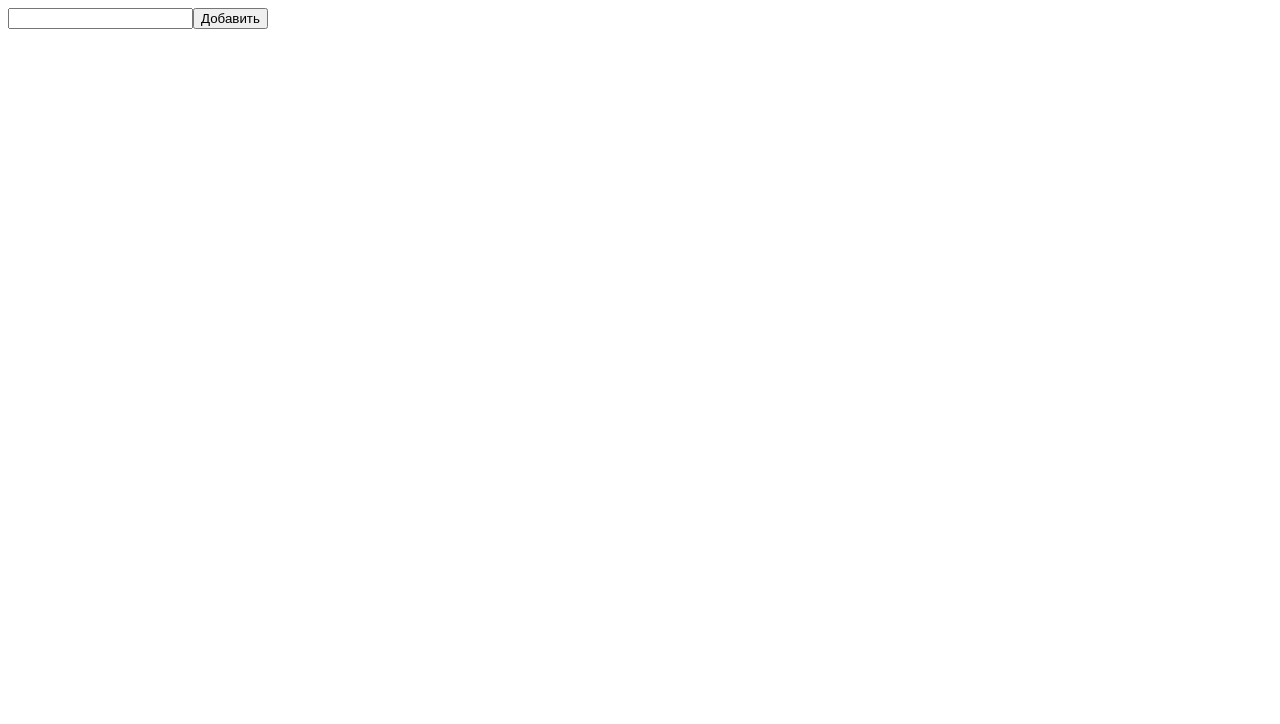
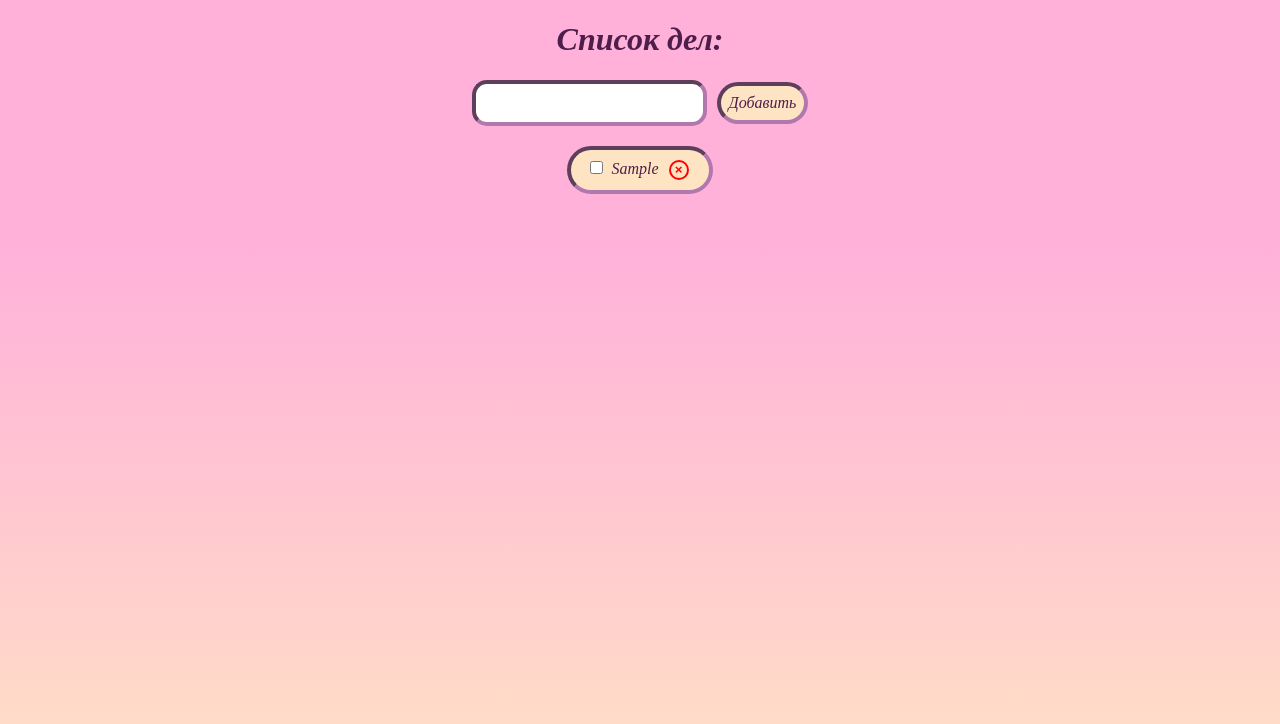
Before and after one commit to ParLelya/todo-list-rts, a React (Create React App) app: page / in a window 1280 px wide. Both pictures are taken after typing "Sample" into the empty fields and a click on the button "Добавить". Shown: the top 724 px of the page. Built offline with nearby package versions, Linux system fonts and the light colour scheme.

Commit message:
Add styles

```diff
--- a/src/components/App.tsx
+++ b/src/components/App.tsx
@@ -1,11 +1,36 @@
 import { useState, useEffect, useRef } from "react"
 import { ITodo } from "../types/data"
-import TodoList from "./TodoList";
-import Input from "./Input";
+import TodoList from "./List/TodoList";
+import '../style.css'
 
 const App: React.FC = () => {
+	const [value, setValue] = useState('');
+	const [todos, setTodos] = useState<ITodo[]>([]);
 
-	const [todos, setTodos] = useState<ITodo[]>([]);
+	const inputRef = useRef<HTMLInputElement>(null)
+
+	useEffect(() => {
+		inputRef.current?.focus()
+	}, [])
+
+	const addTodo = () => {
+		if (value) {
+			setTodos([...todos, {
+				id: Date.now(),
+				title: value,
+				complete: false,
+			}])
+			setValue('')
+		}
+	};
+
+	const handleChange: React.ChangeEventHandler<HTMLInputElement> = (e) => {
+		setValue(e.target.value)
+	}
+
+	const handleKeyDown: React.KeyboardEventHandler<HTMLInputElement> = (e) => {
+		if (e.key === 'Enter') addTodo()
+	}
 
 	const removeTodo = (id: number): void => {
 		setTodos(todos.filter(todo => todo.id !== id))
@@ -23,7 +48,18 @@ const App: React.FC = () => {
 
 	return (
 		<div>
-			<Input/>
+			<h1>Список дел:</h1>
+			<div className="input">
+				<input
+					value={value}
+					onChange={handleChange}
+					onKeyDown={handleKeyDown}
+					ref={inputRef}
+				/>
+				<button onClick={addTodo}>
+					Добавить
+				</button>
+			</div>
 			<TodoList
 				items={todos}
 				removeTodo={removeTodo}
--- a/src/components/Input.tsx
+++ /dev/null
@@ -1,49 +0,0 @@
-import React from 'react'
-import { useState, useEffect, useRef } from "react"
-import { ITodo } from '../types/data';
-
-const Input = () => {
-	const [value, setValue] = useState('');
-	const [todos, setTodos] = useState<ITodo[]>([]);
-
-	const inputRef = useRef<HTMLInputElement>(null)
-
-	useEffect(() => {
-		inputRef.current?.focus()
-	}, [])
-
-	const addTodo = () => {
-		if (value) {
-			setTodos([...todos, {
-				id: Date.now(),
-				title: value,
-				complete: false,
-			}])
-			setValue('')
-		}
-	};
-
-	const handleChange: React.ChangeEventHandler<HTMLInputElement> = (e) => {
-		setValue(e.target.value)
-	}
-
-	const handleKeyDown: React.KeyboardEventHandler<HTMLInputElement> = (e) => {
-		if (e.key === 'Enter') addTodo()
-	}
-
-	return (
-		<div>
-			<input
-				value={value}
-				onChange={handleChange}
-				onKeyDown={handleKeyDown}
-				ref={inputRef}
-			/>
-			<button onClick={addTodo}>
-				Добавить
-			</button>
-		</div>
-	)
-}
-
-export default Input
--- /dev/null
+++ b/src/components/Item/TodoItem.module.css
@@ -0,0 +1,12 @@
+.item {
+	font-size: 1rem;
+	font-family: 'Lora', serif;
+	font-weight: 400;
+	font-style: italic;
+	color: #4e1e4a;
+	border: 4px inset #b178ad;
+	border-radius: 25px;
+	background-color: bisque;
+	padding: 5px 15px;
+	margin: 5px;
+}
--- a/src/components/TodoItem.tsx
+++ b/src/components/Item/TodoItem.tsx
@@ -1,5 +1,6 @@
 import React from 'react'
-import { ITodo } from '../types/data'
+import { ITodo } from '../../types/data'
+import classes from './TodoItem.module.css'
 
 interface ITodoItem extends ITodo {
 	toggleTodo: (id: number) => void
@@ -10,24 +11,30 @@ const TodoItem: React.FC<ITodoItem> = (props) => {
 	const { id, title, complete, toggleTodo, removeTodo } = props
 
 	return (
-		<div>
+		<div className={classes.item}>
 			<input
 				type='checkbox'
 				checked={complete}
 				onChange={() => toggleTodo(id)}
 			/>
-			<span>
+			<span style={{padding: '5px'}}>
 				{title}
 			</span>
 			<button
 				onClick={() => removeTodo(id)}
 				style={{
 					background: 'transparent',
-					border: 'none',
+					border: '2px solid red',
+					borderRadius: '100%',
 					outline: 'none',
-					color: 'red'
+					padding: '0px',
+					margin: '5px',
+					height: '20px',
+					width: '20px',
+					color: 'red',
+					fontWeight: '800'
 				}}
-			>x</button>
+			>×</button>
 		</div>
 	)
 }
--- /dev/null
+++ b/src/components/List/TodoList.module.css
@@ -0,0 +1,6 @@
+.list {
+	display: flex;
+	flex-direction: column;
+	justify-content: center;
+	align-items: center;
+}
--- a/src/components/TodoList.tsx
+++ b/src/components/List/TodoList.tsx
@@ -1,6 +1,7 @@
 import React from 'react'
-import TodoItem from './TodoItem'
-import { ITodo } from "../types/data"
+import TodoItem from '../Item/TodoItem'
+import { ITodo } from "../../types/data"
+import classes from './TodoList.module.css'
 
 interface ITodoListProps {
 	items: ITodo[]
@@ -12,7 +13,7 @@ const TodoList: React.FC<ITodoListProps> = (props) => {
 	const { items, toggleTodo, removeTodo } = props
 
 	return (
-		<div>
+		<div className={classes.list}>
 			{items.map(todo =>
 				<TodoItem
 					key={todo.id}
--- /dev/null
+++ b/src/style.css
@@ -0,0 +1,61 @@
+body {
+  font-size: 1em;
+  margin: 0;
+  font-family: 'Lora', serif;
+  font-weight: 400;
+  font-style: italic;
+  color: #4e1e4a;
+  background: -webkit-gradient(linear, left bottom, left top, from(bisque), color-stop(70%, #ffb1da));
+  background: linear-gradient(to top, bisque, #ffb1da 70%);
+  height: 100vh;
+  text-align: center;
+}
+
+.input {
+  display: -webkit-box;
+  display: -ms-flexbox;
+  display: flex;
+  -webkit-box-pack: center;
+      -ms-flex-pack: center;
+          justify-content: center;
+  -webkit-box-align: center;
+      -ms-flex-align: center;
+          align-items: center;
+  font-family: 'Lora', serif;
+  font-size: inherit;
+  margin: 15px;
+}
+
+.input input {
+  position: relative;
+  -ms-flex-item-align: center;
+      -ms-grid-row-align: center;
+      align-self: center;
+  font-size: 1rem;
+  margin-right: 10px;
+  padding: 10px;
+  border: 4px inset #b178ad;
+  border-radius: 15px;
+}
+
+.input button {
+  font-size: 1rem;
+  font-family: inherit;
+  font-style: italic;
+  color: #4e1e4a;
+  border: 4px inset #b178ad;
+  border-radius: 25px;
+  background-color: bisque;
+  padding: 8px;
+}
+
+input[type="checkbox"]:checked + span {
+  text-decoration: line-through;
+  color: grey;
+}
+
+button:hover {
+  -webkit-box-shadow: 2px 2px 2px inset #c2a685;
+          box-shadow: 2px 2px 2px inset #c2a685;
+}
+/*# sourceMappingURL=style.css.map */
--- /dev/null
+++ b/src/style.scss
@@ -0,0 +1,50 @@
+body {
+	font-size: 1em;
+	margin: 0;
+ 	font-family: 'Lora', serif;
+	font-weight: 400;
+	font-style: italic;
+	color: #4e1e4a;
+	background: linear-gradient(to top, bisque, rgb(255, 177, 218) 70%);
+	height: 100vh;
+	text-align: center;
+}
+
+.input {
+	display: flex;
+	justify-content: center;
+	align-items: center;
+	font-family: 'Lora', serif;
+	font-size: inherit;
+	margin: 15px;
+
+	input {
+		position: relative;
+  		align-self: center;
+		font-size: 1rem;
+		margin-right: 10px;
+		padding: 10px;
+		border: 4px inset #b178ad;
+		border-radius: 15px;
+	}
+
+	button {
+		font-size: 1rem;
+		font-family: inherit;
+		font-style: italic;
+		color: #4e1e4a;
+		border: 4px inset #b178ad;
+		border-radius: 25px;
+		background-color: bisque;
+		padding: 8px;
+	}
+}
+
+input[type="checkbox"]:checked + span {
+	text-decoration: line-through;
+	color: grey;
+}
+
+button:hover {
+	box-shadow: 2px 2px 2px inset rgb(194, 166, 133);
+}
--- /dev/null
+++ b/src/types/index.d.ts
@@ -0,0 +1 @@
+declare module "*.module.css"
```
Also changed, not shown: src/index.tsx (+5 -6 lines), 1 other file (tests, documents, lock files or other folders).
